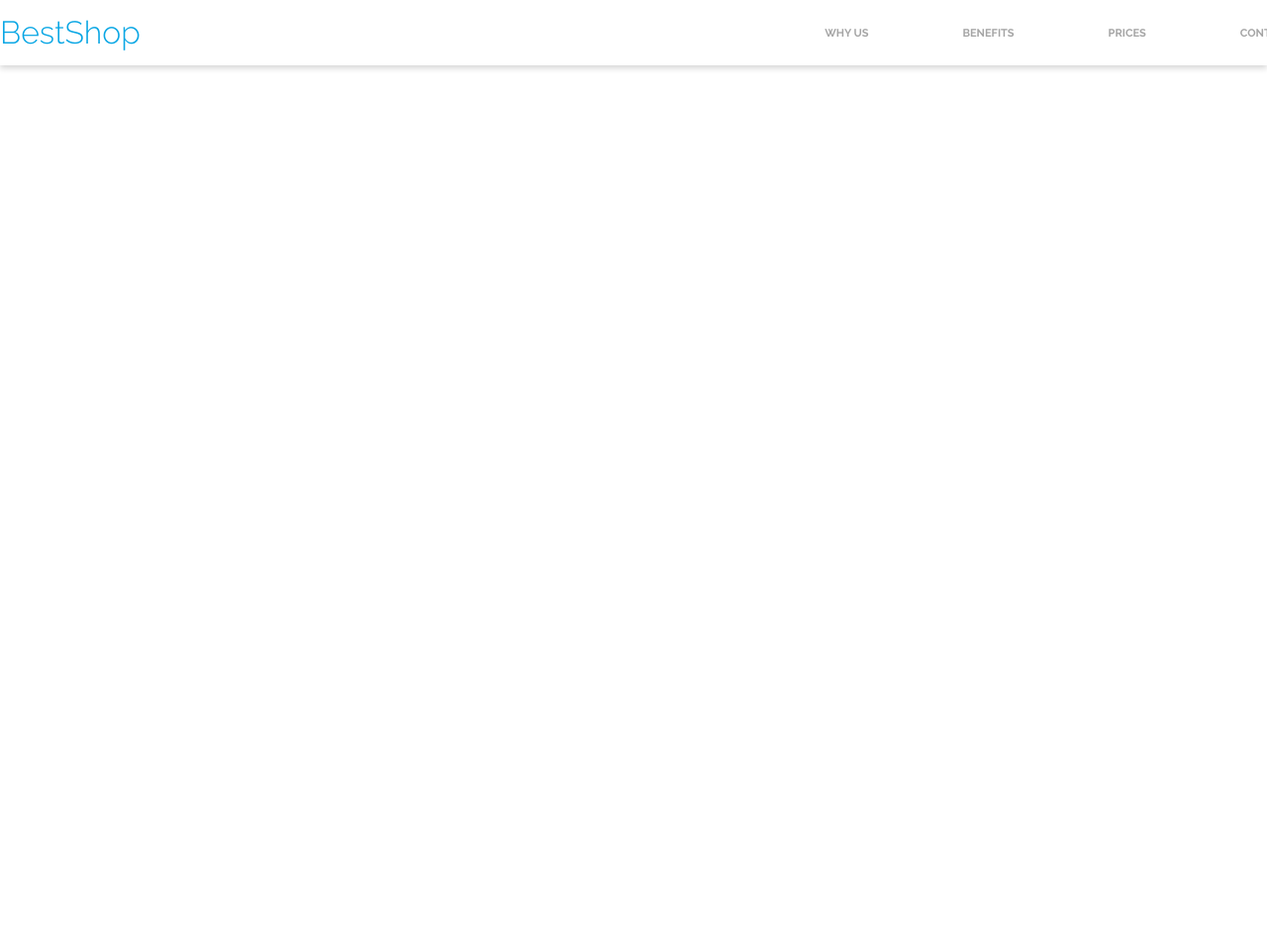
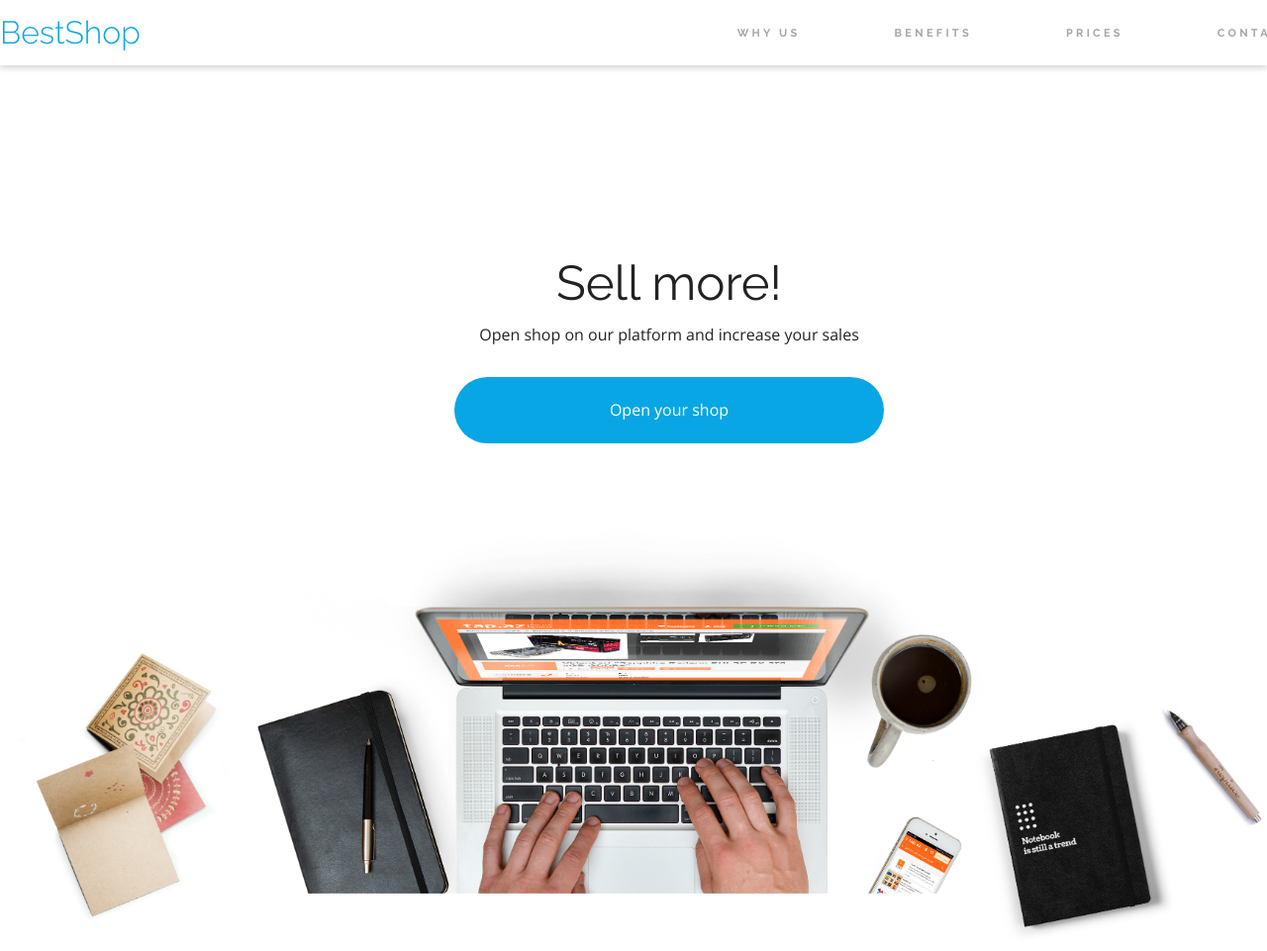
Before and after one commit to L0G4NEK/BestShop, a plain HTML site: page index.html in a window 1280 px wide. Shown: the top 961 px of the page at 99% size. Before the commit the page ends 800 px from the top, so only its background shows below. Drawn offline with nearby package versions, Linux system fonts and the light colour scheme.

Commit message:
main-opening

```diff
--- a/css/style.css
+++ b/css/style.css
@@ -11,13 +11,15 @@
     --color-white: #FFFFFF;
     --color-grey: #A5A5A5;
     --color-light-grey: #F7F7F7;
+    --raleway: Raleway, sans-serif;
+    --open-sans: Open Sans, sans-serif;
 }
 
 .container {
     width: 1352px;
     margin: 0 auto;
-    font-family: Open Sans, sans-serif;
 }
+
 /*header*/
 
 header {
@@ -33,7 +35,7 @@ header div {
 
 .logo {
     align-self: center;
-    font-family: Raleway, sans-serif;
+    font-family: var(--raleway);
     font-size: 32px;
     font-weight: 300;
     color: var(--color-primary);
@@ -49,9 +51,10 @@ header div {
     display: inline-flex;
     padding: 28px 12px 27px 12px;
     margin: 0 35.5px 0 35.5px;
-    font-family: Raleway, sans-serif;
+    font-family: var(--raleway);
     font-size: 11px;
     font-weight: bold;
+    letter-spacing: 3.28px;
     color: var(--color-grey);
     text-decoration: none;
 }
@@ -62,6 +65,42 @@ header div {
     color: var(--color-black);
 }
 
-/**/
+/*main*/
+/*main-opening*/
+
+.main-opening {
+    margin-top: 130px;
+    display: flex;
+    flex-direction: column;
+    justify-content: center;
+    height: calc(100vh - 70px);
+    text-align: center;
+}
+
+.main-opening-header{
+    font-family: var(--raleway);
+    font-size: 49px;
+}
+
+.main-opening-description {
+    font-family: var(--open-sans);
+    margin: 20px 0 60px;
+}
+
+.main-opening-img {
+    position: relative;
+    bottom: -100px;
+}
+
+/*main-statistics*/
 
 /*btn*/
+
+.main-btn {
+    padding: 22px 157px 23px;
+    border-radius: 40px;
+    background: var(--color-primary);
+    font-family: var(--open-sans);
+    color: var(--color-white);
+    text-decoration: none;
+}
--- a/index.html
+++ b/index.html
@@ -25,5 +25,18 @@
             </nav>
         </div>
     </header>
+    <main>
+        <section class="main-opening">
+            <div class="container">
+                <h1 class="main-opening-header">Sell more!</h1>
+                <p class="main-opening-description">Open shop on our platform and increase your sales</p>
+                <a href="#" class="main-btn">Open your shop</a>
+            </div>
+            <img src="images/background.png" alt="background" class="main-opening-img">
+        </section>
+        <section></section>
+        <section></section>
+        <section></section>
+    </main>
 </body>
 </html>
```
